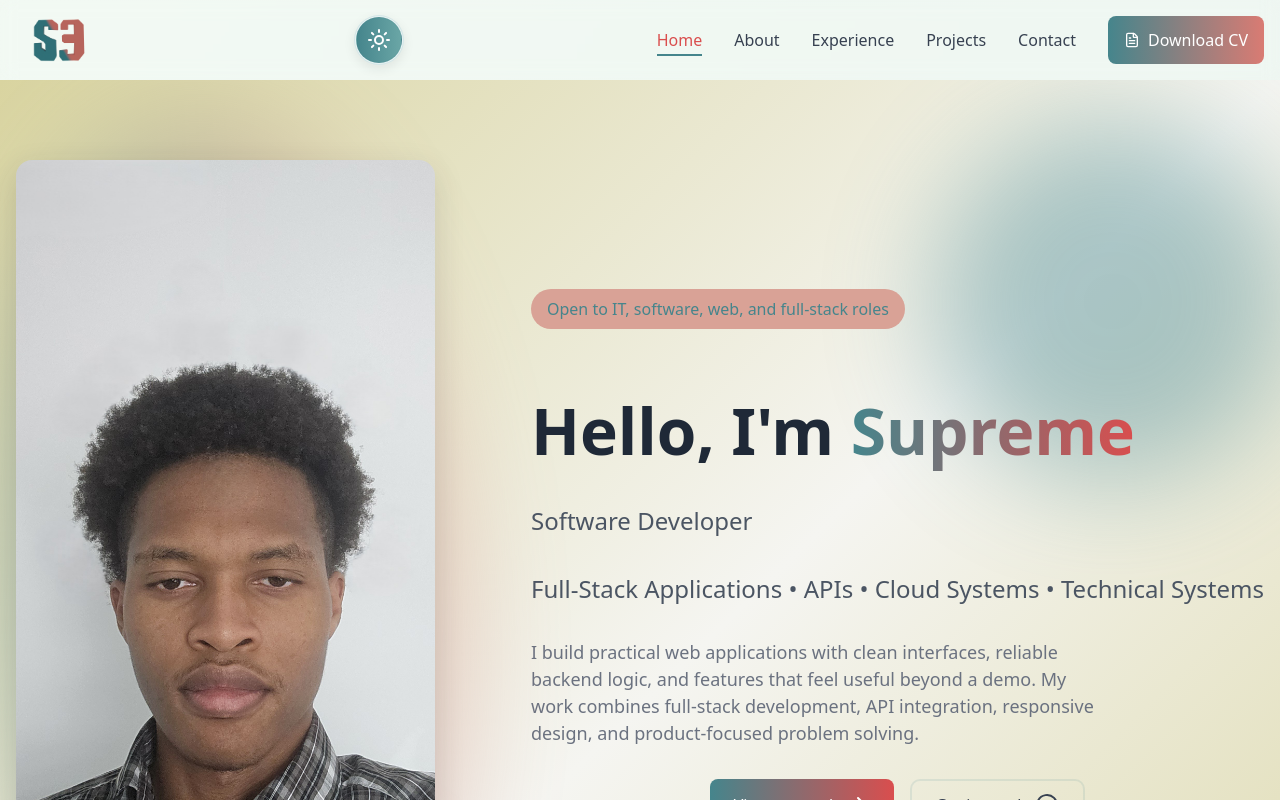
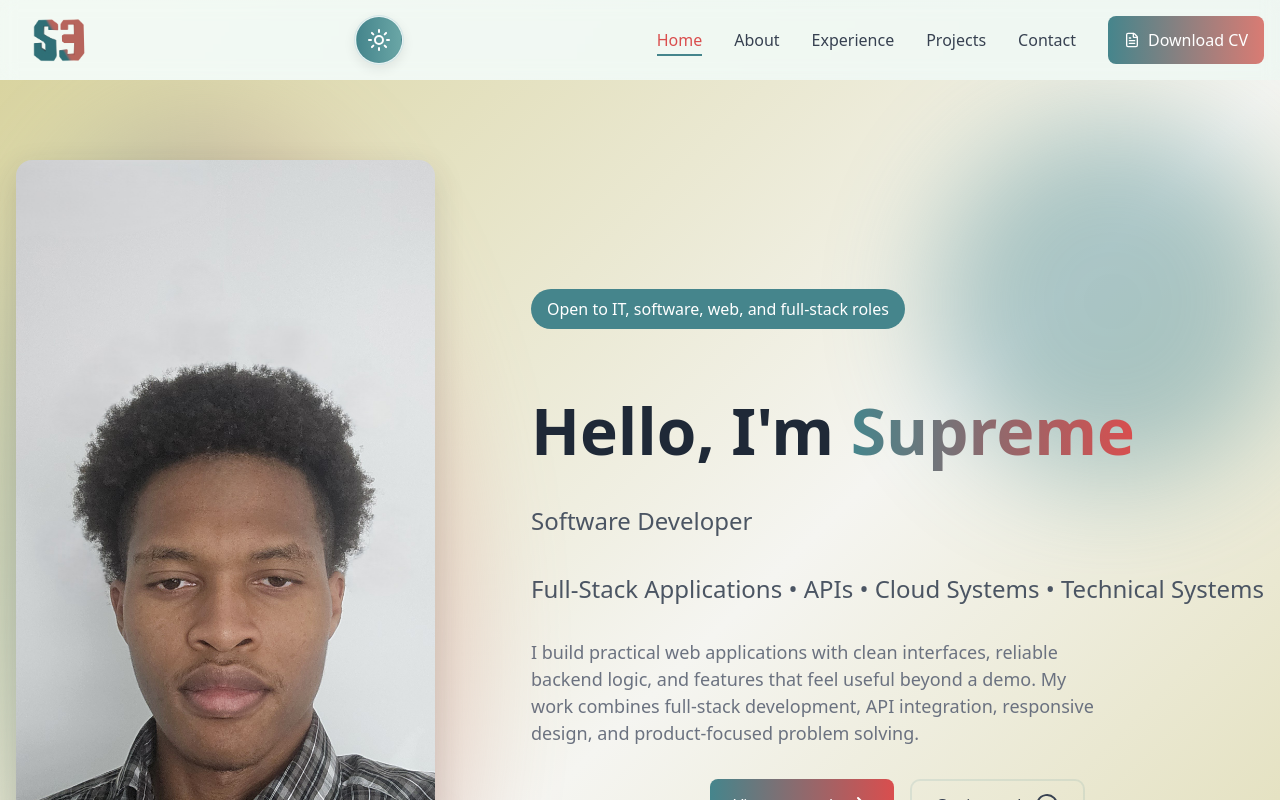
Before and after one commit to Emya101/Personal-Portfolio, a React (Vite) app: page / in a window 1280 px wide. Shown: the top 800 px of the page. Built offline with nearby package versions, Linux system fonts and the light colour scheme.

Commit message:
style: changed badge color for better contrast

```diff
--- a/src/Components/Home.module.css
+++ b/src/Components/Home.module.css
@@ -72,8 +72,8 @@
 .badge {
     display: inline-block;
     padding: 0.5rem 1rem;
-    background: var(--accent-soft);
-    color: var(--primary);
+    background: var(--primary);
+    color: #ffffff;
     border-radius: 20px;
     margin-bottom: 0.1rem;
 }
```
